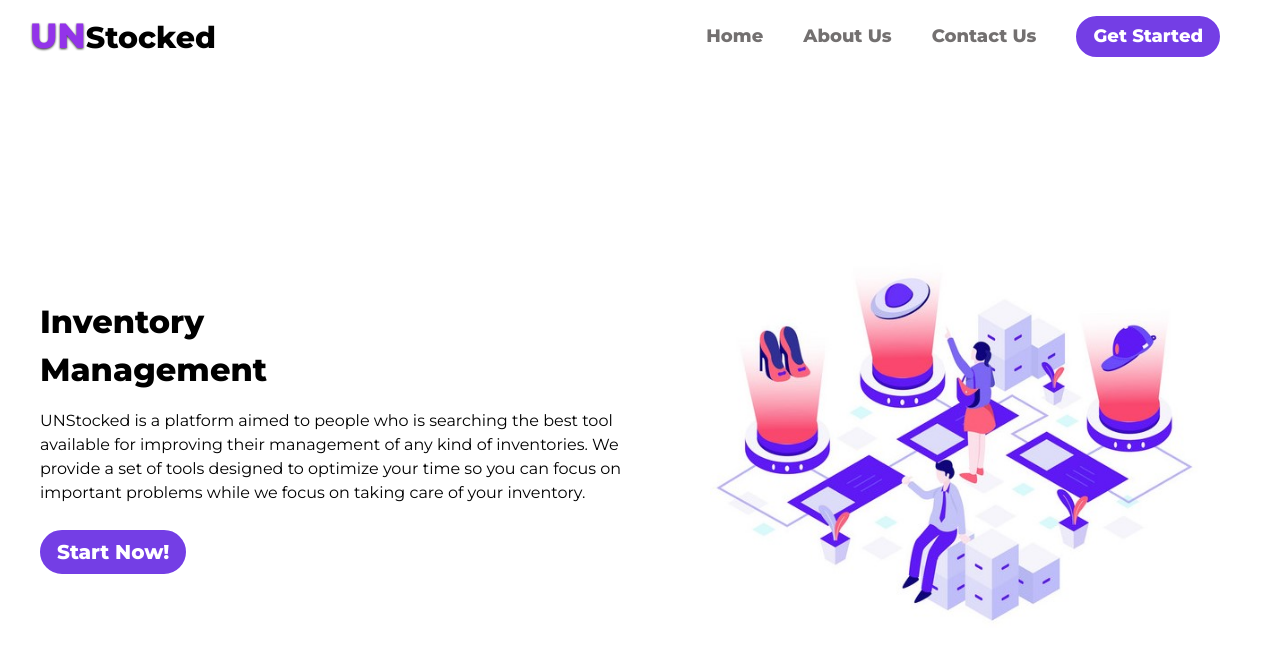
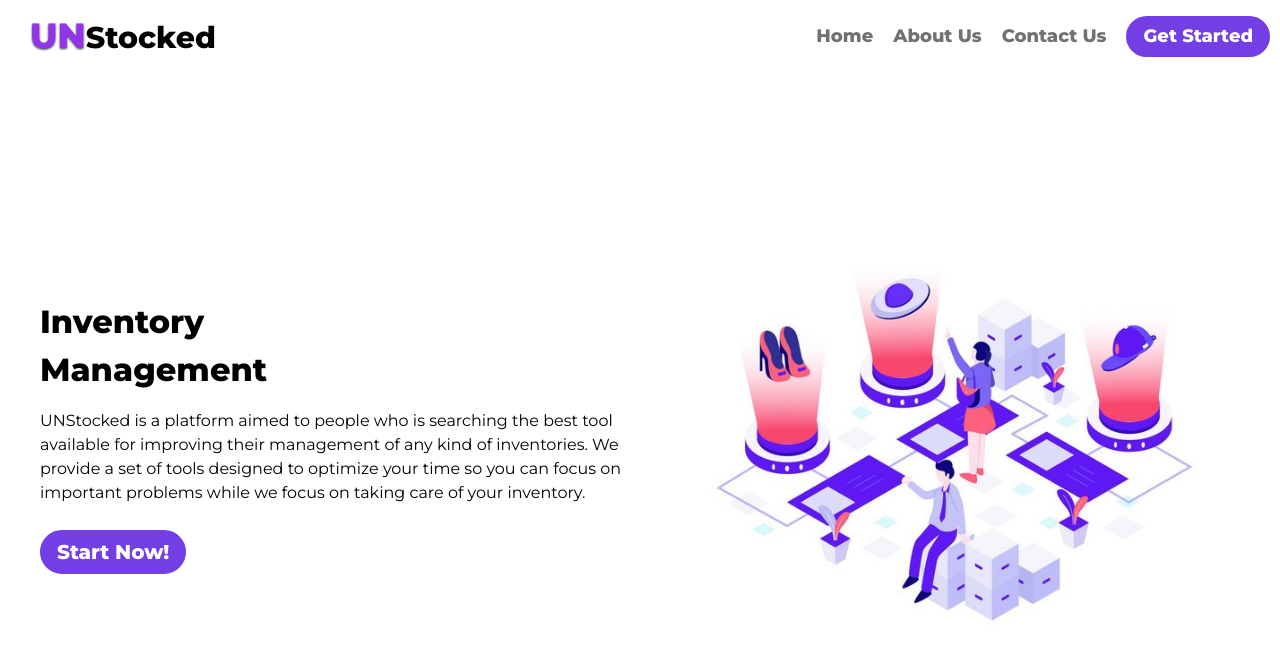
Before and after one commit to jcardenasz/UnstockedFE, a Next.js app: page / in a window 1280 px wide. Shown: the top 658 px of the page. Built offline with nearby package versions, Linux system fonts and the light colour scheme; no server answers.

Commit message:
Fixing styles and validations

```diff
--- a/src/app/authentication/page.tsx
+++ b/src/app/authentication/page.tsx
@@ -5,12 +5,12 @@ import SignUpForm from '@/components/molecules/signUpForm/SignUpForm'
 import Overlay from '@/components/molecules/overlay/Overlay'
 import {useSession} from "next-auth/react"
 import './authentication.css'
-import { useRouter } from 'next/navigation'
+// import { useRouter } from 'next/navigation'
 
 export default function Authentication(): JSX.Element{
 
     const {data: session, status} = useSession();
-    const router = useRouter();
+    // const router = useRouter();
 
     console.log({session, status});
 
--- a/src/app/page.tsx
+++ b/src/app/page.tsx
@@ -1,9 +1,12 @@
+'use client'
 import React from 'react'
 import LandingNavbar from '../components/molecules/landingNavbar/LandingNavbar'
 import Image from 'next/image'
 import image from '../assets/landingPage.jpg'
 import styles from './home.module.css'
 import Link from 'next/link'
+import { useSession } from 'next-auth/react'
+// import { useRouter } from 'next/navigation'
 
 /**
  * Esta es la pantalla de inicio
@@ -11,6 +14,11 @@ import Link from 'next/link'
  */
 
 export default function Home(): JSX.Element {
+    const {data: session, status} = useSession();
+    // const router = useRouter();
+
+    console.log({session, status});
+
     return (
         <>
             <LandingNavbar />
--- a/src/components/molecules/landingNavbar/LandingNavbar.tsx
+++ b/src/components/molecules/landingNavbar/LandingNavbar.tsx
@@ -4,10 +4,12 @@ import styles from './landingNavbar.module.css'
 import './landingNavbar.css'
 import UnStockedLogo from '../../atoms/unstockedLogo/UnStockedLogo'
 import Link from 'next/link'
+import { signOut, useSession } from 'next-auth/react'
 
 function LandingNavbar(): React.JSX.Element {
 
     const [showDropdown, setShowDropDown] = useState(false);
+    const {data: session, status} = useSession();
 
     return (
         <header className={styles.container}>
@@ -17,7 +19,8 @@ function LandingNavbar(): React.JSX.Element {
                     <li><Link href="/">Home</Link></li>
                     <li><Link href="/about">About Us</Link></li>
                     <li><Link href="/contact">Contact Us</Link></li>
-                    <li><Link href="/authentication">Get Started</Link></li>
+                    {status === 'authenticated' ? <li><Link href="/dashboard">Dashboard</Link></li> : null}
+                    <li>{status === 'authenticated' ? <button onClick={() => {void signOut()}}>Sign out</button>:<Link href="/authentication">Get Started</Link>}</li>
                 </ul>
             </nav>
             <button id="menuIcon" onClick={()  => { setShowDropDown(!showDropdown); }}>
--- a/src/components/molecules/landingNavbar/landingNavbar.module.css
+++ b/src/components/molecules/landingNavbar/landingNavbar.module.css
@@ -4,7 +4,7 @@
     display: flex;
     align-items: center;
     justify-content: space-between;
-    padding: 0 30px;
+    padding-left:30px;
     height: 72px;
     max-height: 72px;
     width: 100%;
@@ -16,7 +16,7 @@
     display: flex;
     align-items: center;
     justify-content: flex-end;
-    padding: 0 30px;
+    padding: 0 10px;
     height: 72px;
     width: 100%;
     z-index: 99;
@@ -38,7 +38,7 @@
     background: #ffffff;
 }
 .nav ul li{
-    margin-left: 40px;
+    margin-left: 20px;
     font-size: 18px;
     font-weight: bolder;
     color: #737070;
--- a/src/components/molecules/signUpForm/SignUpForm.tsx
+++ b/src/components/molecules/signUpForm/SignUpForm.tsx
@@ -40,7 +40,7 @@ export default function SignUpForm(): JSX.Element{
             void Swal.fire({
                 icon: 'error',
                 title: 'Oops...',
-                text: responseAPI.message
+                text: 'Something went wrong'
             })
             return;
         }
@@ -55,11 +55,15 @@ export default function SignUpForm(): JSX.Element{
             void Swal.fire({
                 icon: 'error',
                 title: 'Oops...',
-                text: responseAPI.message
+                text: 'Something went wrong'
             })
             return;
         }
-
+        void Swal.fire({
+            icon: 'success',
+            title: 'Congratulations',
+            text: 'User created successfully'
+        })
         router.push("/");
     };
     return(
```
